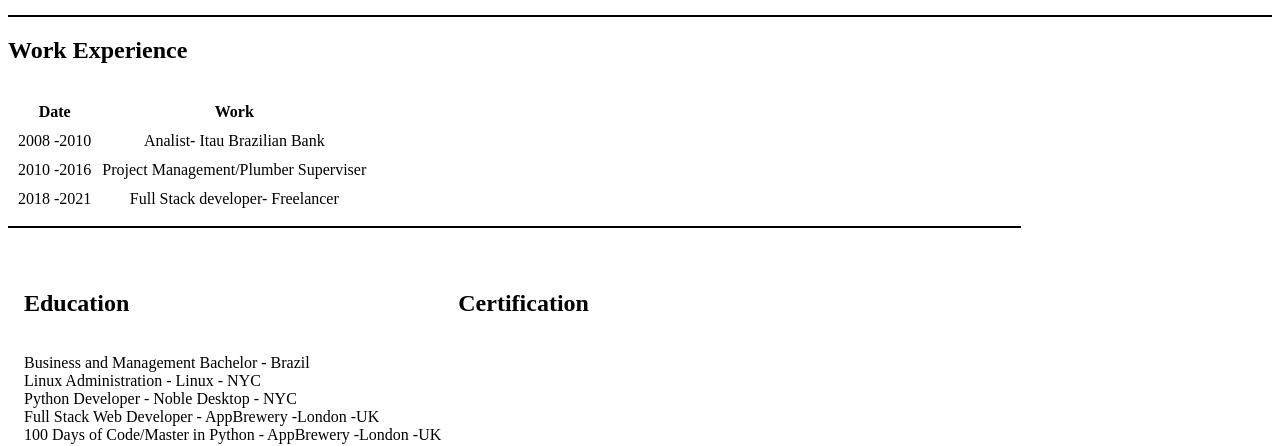
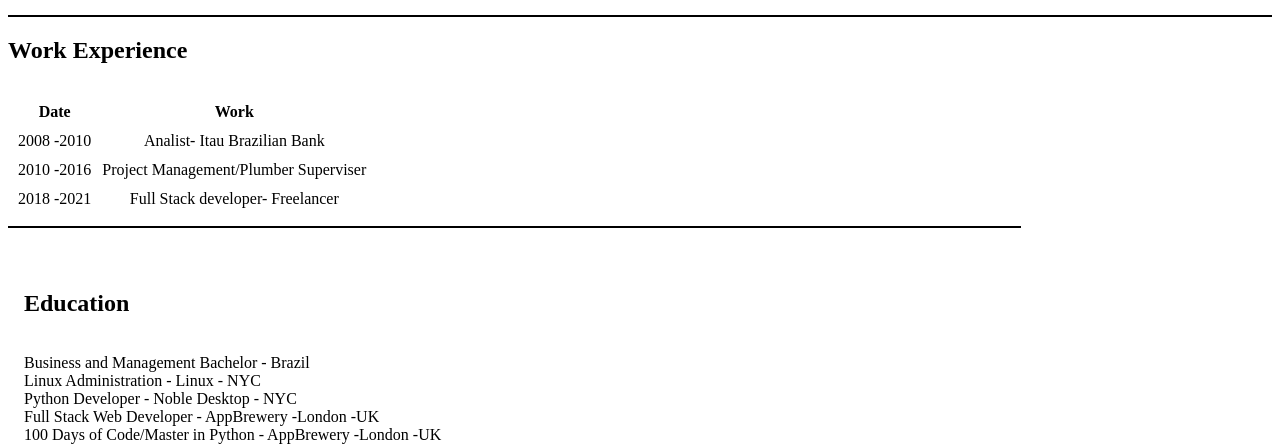
Before and after one commit to Multaryb/Cv_HTML, a plain HTML site: page index.html in a window 1280 px wide. Shown: the part 361-807 px from the top of the page. Drawn offline with Linux system fonts and the light colour scheme.

Commit message:
Update index.html

```diff
--- a/index.html
+++ b/index.html
@@ -69,9 +69,7 @@
         <td>
           <h2><strong> Education </strong></h2>
         </td>
-        <td>
-          <h2><strong> Certification </strong></h2>
-        </td>
+
       </tr>
     <tbody>
       <tr>
```
